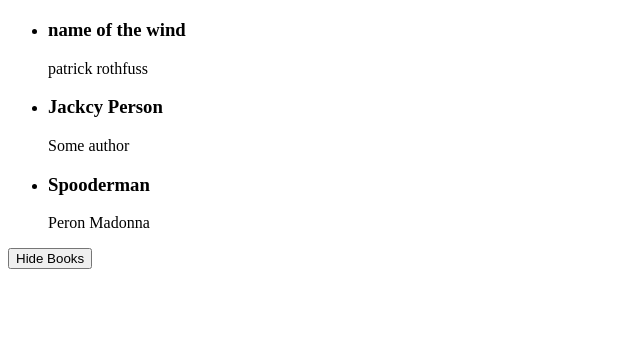
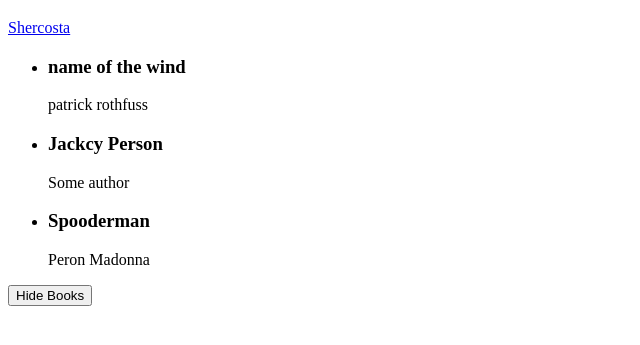
Before and after one commit to Shercosta/vue-net-ninja, a plain HTML site: page index.html in a window 1280 px wide. Shown: the part 61-406 px from the top of the page, without its empty margins (0-640 px from the left). Drawn offline with nearby package versions, Linux system fonts and the light colour scheme.

Commit message:
feat: attribute binding

```diff
--- a/app.js
+++ b/app.js
@@ -3,6 +3,7 @@
   //   template: "<h2>I am the Template</h2>",
   data() {
     return {
+      url: "https://shercosta.github.io/Shercosta",
       showBooks: true,
       books: [
         {
--- a/index.html
+++ b/index.html
@@ -20,6 +20,9 @@
   <body>
     <h1>Hello Vue</h1>
     <div id="app">
+      <!-- attribute binding -->
+      <a :href="url">Shercosta</a>
+
       <div v-if="showBooks">
         <ul>
           <li v-for="book in books">
```
